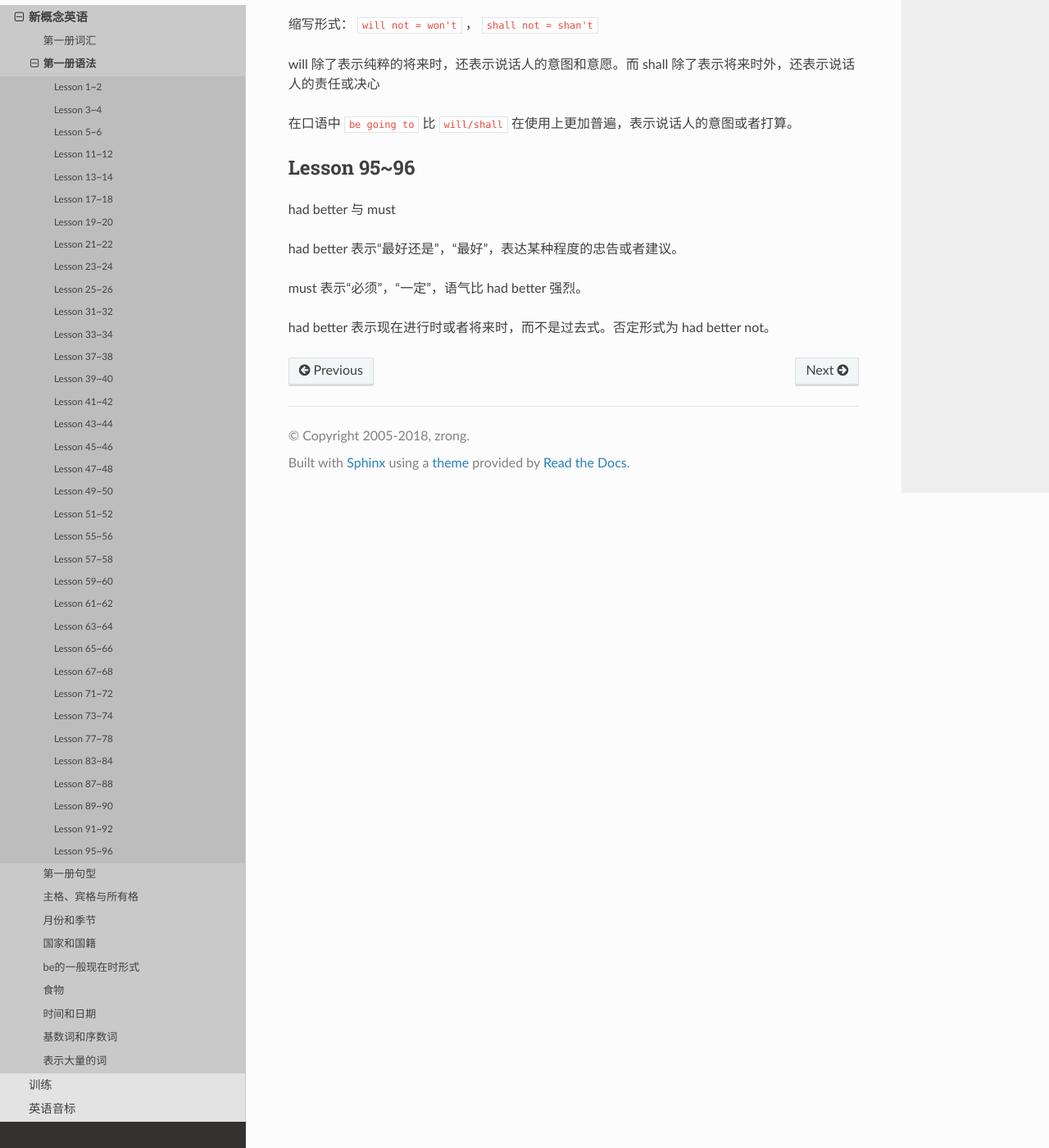
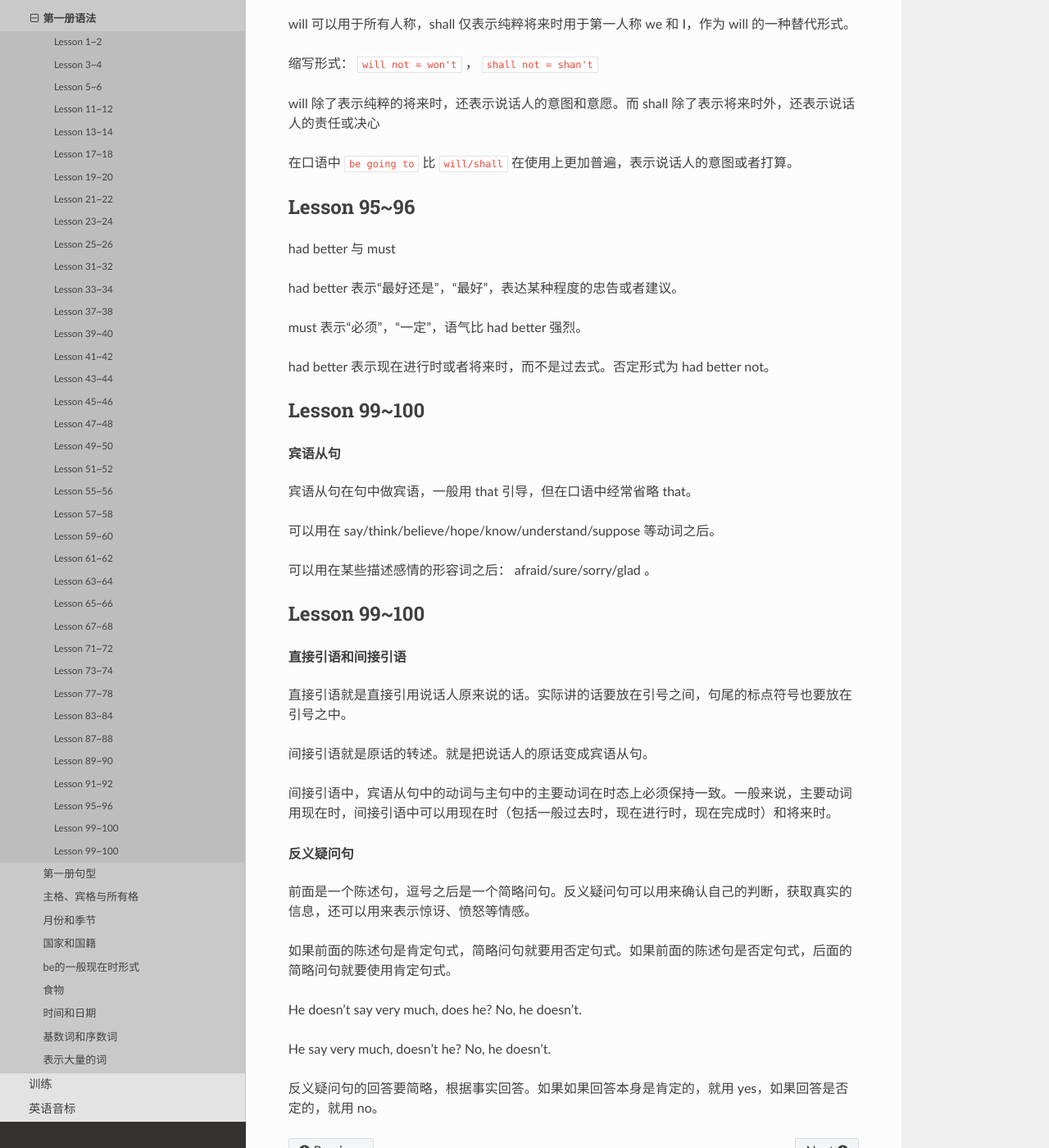
Before and after one commit to zrong/wiki, a Sphinx documentation site: the page built from source/lang/nce/1grammar.rst, in a window 1280 px wide and 1400 px high, scrolled down 14404 px. Shown: the whole window at 82% size. Built offline with Sphinx 7.4.7 and the Read the Docs theme 2.0.0, drawn with Linux system fonts in a browser that asks for light colours; some of the changed text lies outside the part shown.

Commit message:
📦 NEW: update to 101~102

```diff
--- a/source/lang/nce/1grammar.rst
+++ b/source/lang/nce/1grammar.rst
@@ -650,3 +650,45 @@ had better 表示“最好还是”，“最好”，表达某种程度的忠告
 must 表示“必须”，“一定”，语气比 had better 强烈。
 
 had better 表示现在进行时或者将来时，而不是过去式。否定形式为 had better not。
+
+
+Lesson 99~100
+================
+
+.. glossary::
+
+    宾语从句
+
+宾语从句在句中做宾语，一般用 that 引导，但在口语中经常省略 that。
+
+可以用在 say/think/believe/hope/know/understand/suppose 等动词之后。
+
+可以用在某些描述感情的形容词之后： afraid/sure/sorry/glad 。
+
+
+Lesson 99~100
+================
+
+.. glossary::
+
+    直接引语和间接引语
+
+直接引语就是直接引用说话人原来说的话。实际讲的话要放在引号之间，句尾的标点符号也要放在引号之中。
+
+间接引语就是原话的转述。就是把说话人的原话变成宾语从句。
+
+间接引语中，宾语从句中的动词与主句中的主要动词在时态上必须保持一致。一般来说，主要动词用现在时，间接引语中可以用现在时（包括一般过去时，现在进行时，现在完成时）和将来时。
+
+.. glossary::
+
+    反义疑问句
+
+前面是一个陈述句，逗号之后是一个简略问句。反义疑问句可以用来确认自己的判断，获取真实的信息，还可以用来表示惊讶、愤怒等情感。
+
+如果前面的陈述句是肯定句式，简略问句就要用否定句式。如果前面的陈述句是否定句式，后面的简略问句就要使用肯定句式。
+
+He doesn't say very much, does he? No, he doesn't.
+
+He say very much, doesn't he? No, he doesn't.
+
+反义疑问句的回答要简略，根据事实回答。如果如果回答本身是肯定的，就用 yes，如果回答是否定的，就用 no。
```
Also changed, not shown: source/lang/nce/1sentence.rst (+27 -0 lines), source/lang/nce/1vocabulary.rst (+28 -0 lines).
